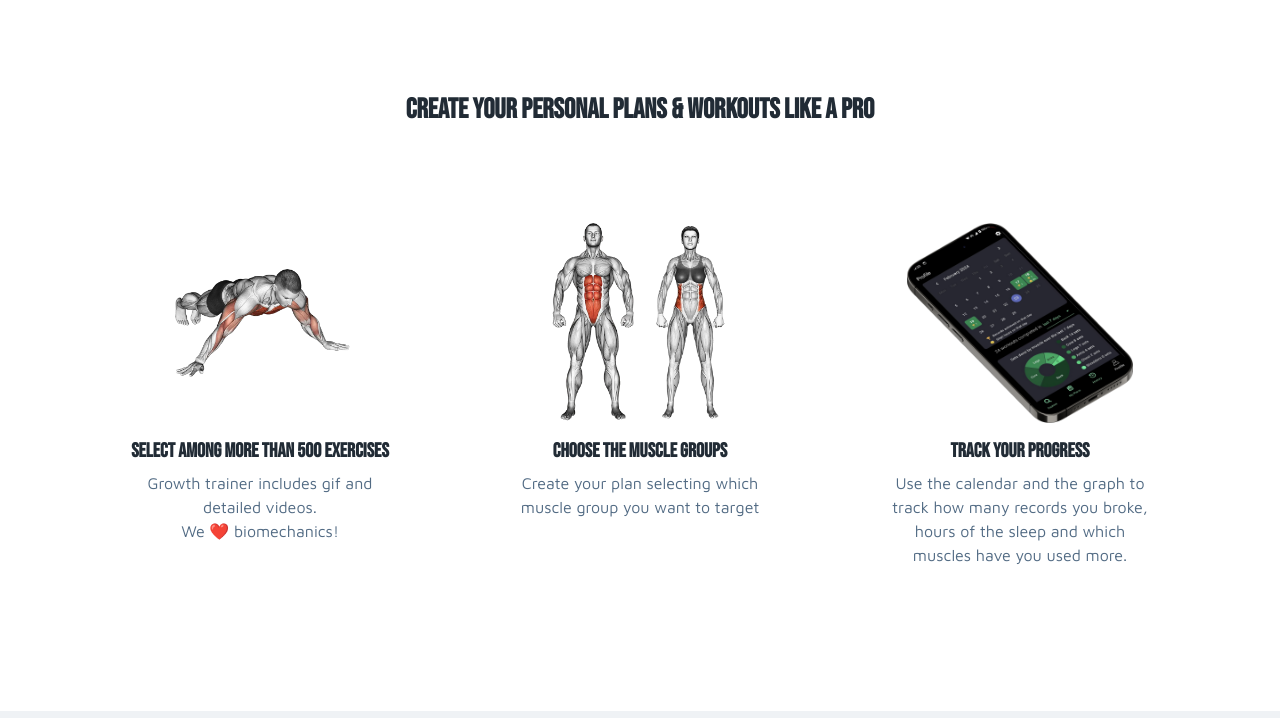
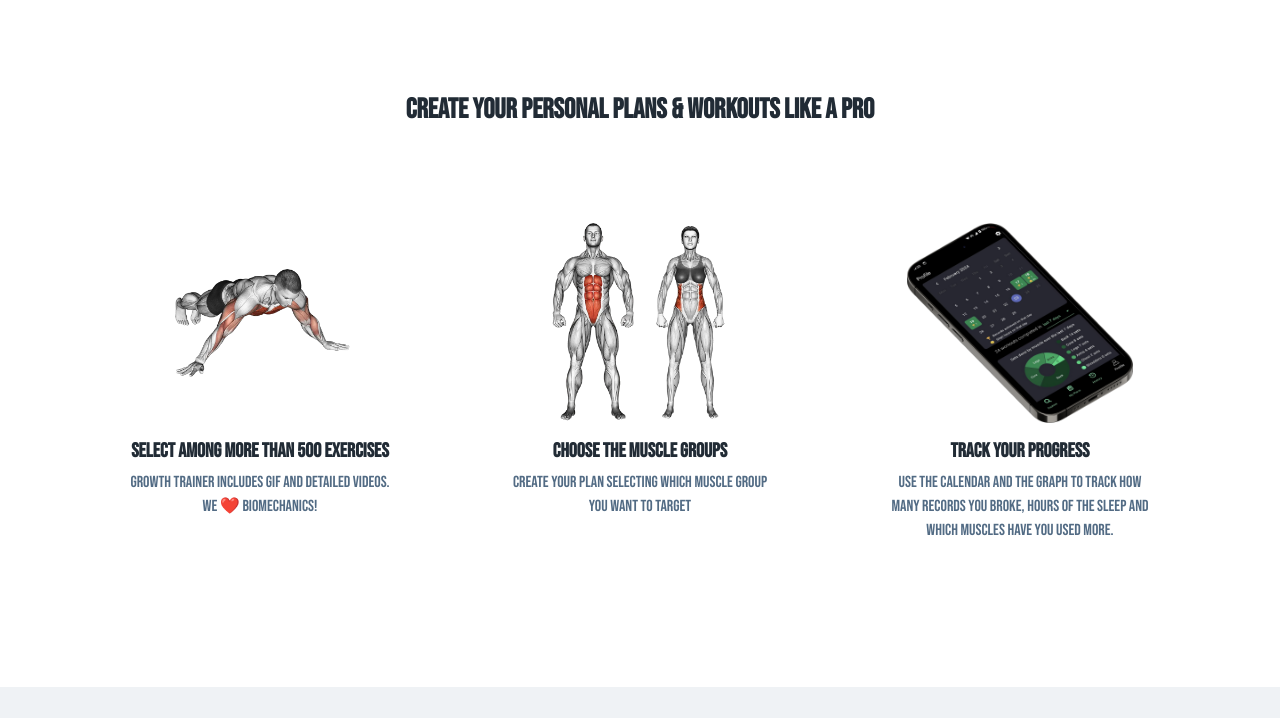
Before and after one commit to dayerdl/growth-landing-page, a plain HTML site: page index.html in a window 1280 px wide. Shown: the part 491-1209 px from the top of the page. Drawn offline with Linux system fonts and the light colour scheme.

Commit message:
More Bebas

```diff
--- a/scss/theme/_base.scss
+++ b/scss/theme/_base.scss
@@ -6,7 +6,7 @@ $theme-width-restrict: 780px;
 
 /*********** Theme Generic **********/
 body {
-    font-family: 'Maven Pro', sans-serif;
+    font-family: 'Bebas Neue', sans-serif;
     -webkit-font-smoothing: antialiased;
     -moz-osx-font-smoothing: grayscale;
     color: $theme-text-color-secondary;
```
Also changed, not shown: assets/css/theme.css.
